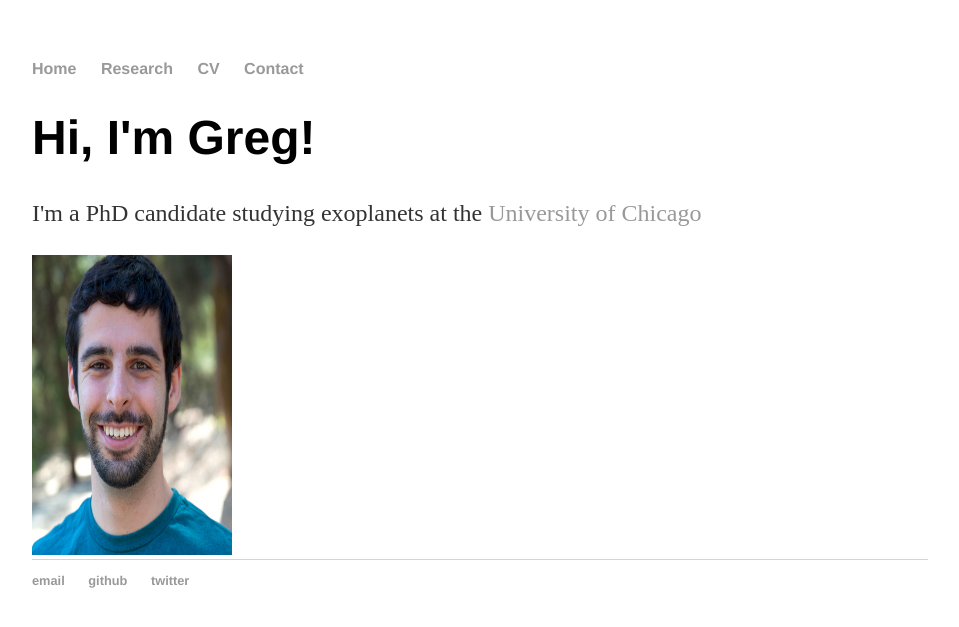
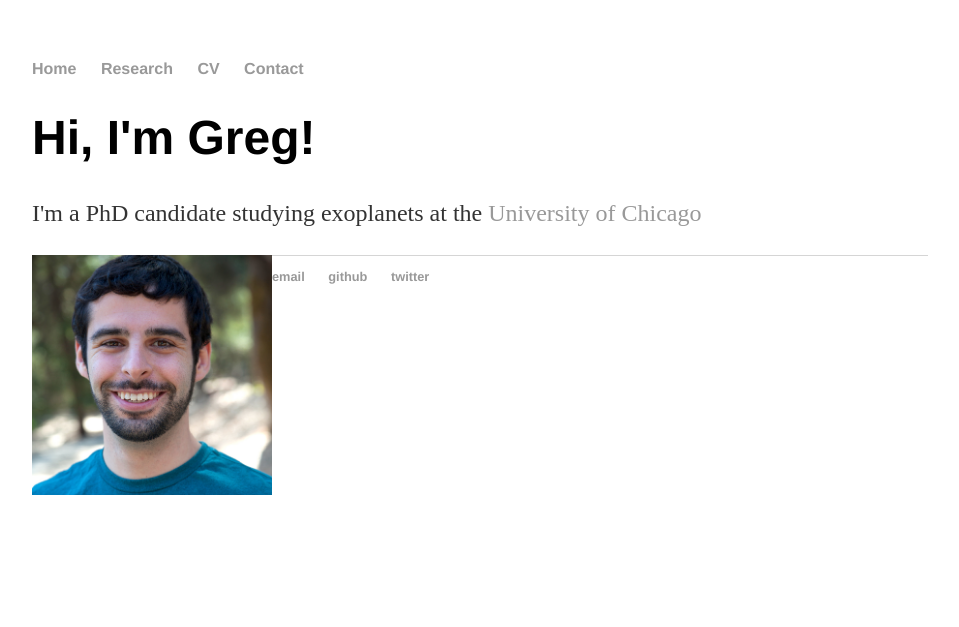
Before and after one commit to gjgilbert/gjgilbert.github.io, a Jekyll site: the page built from index.html, in a window 1280 px wide. Shown: the top 627 px of the page, without its empty margins (160-1119 px from the left). Built offline with Jekyll 4.4.1, drawn with Linux system fonts in a browser that asks for light colours.

Commit message:
Update index.html

```diff
--- a/index.html
+++ b/index.html
@@ -7,6 +7,6 @@ title: Greg Gilbert
 	<p>I'm a PhD candidate studying exoplanets at the <a href="https://astrophysics.uchicago.edu/">University of Chicago</a></p>
 
 	<body>
-		<img src="headshot.jpg" width="200", height="300">
+		<img src="headshot.jpg" width="240", height="240", align="left">
 	</body>
 </div><!-- /.blurb -->
```
